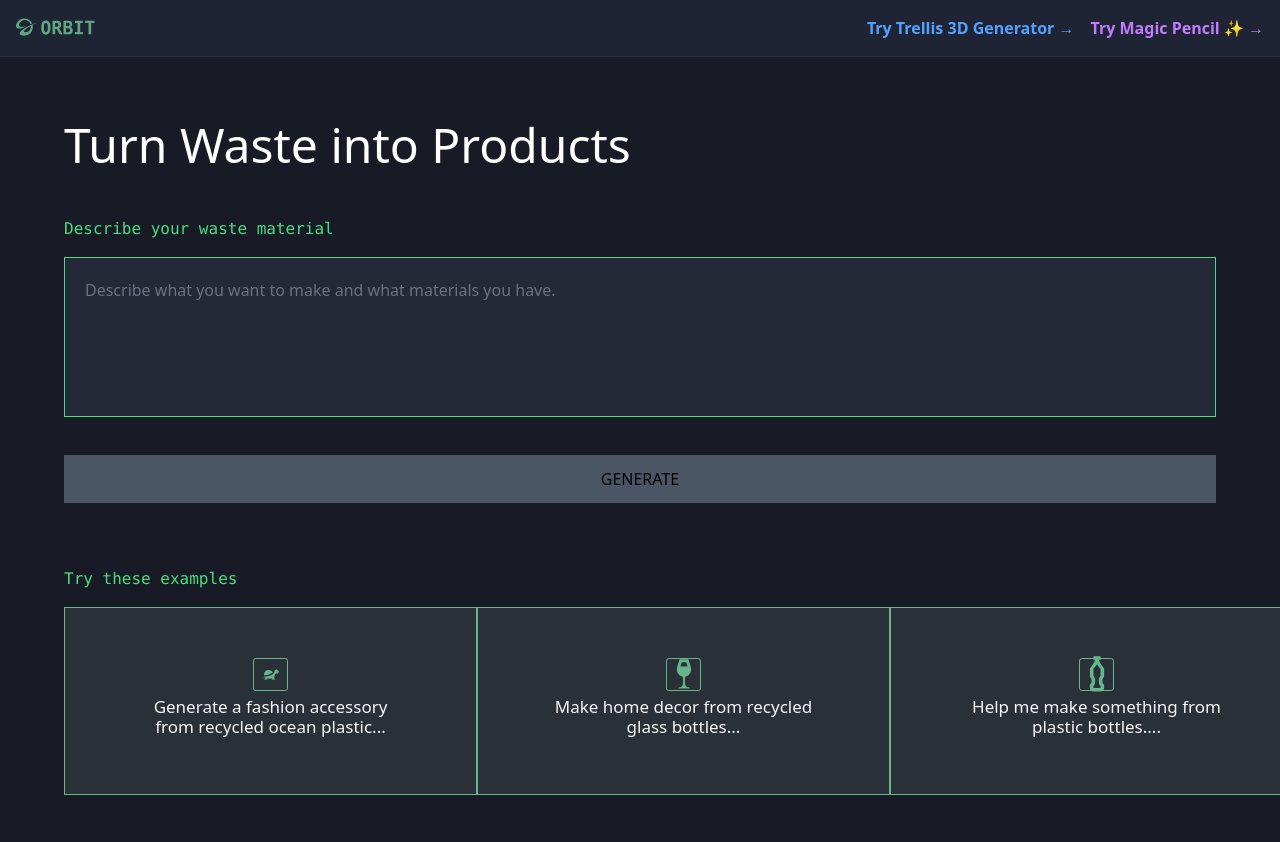
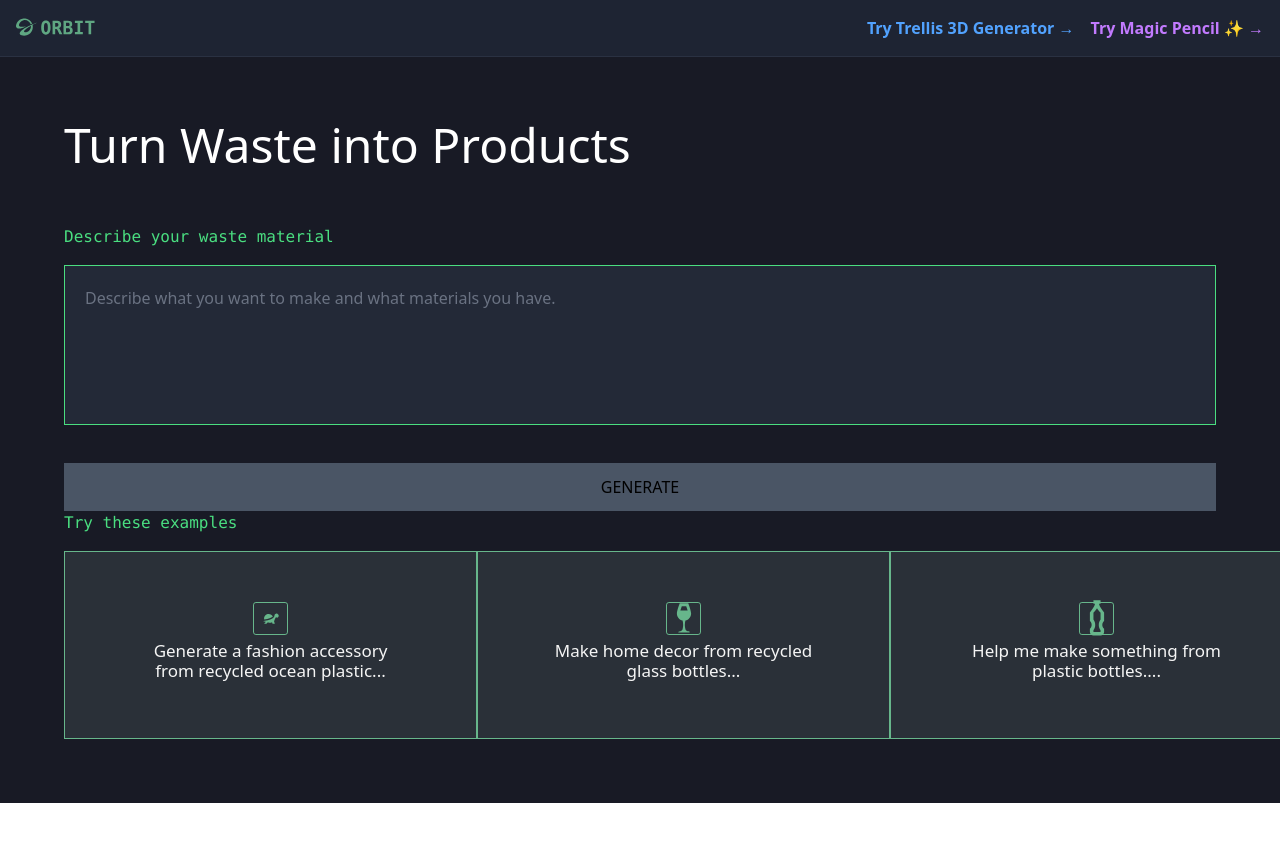
Before and after one commit to stanleypangg/Orbit, a Next.js app in the folder frontend/: page /poc in a window 1280 px wide. Shown: the top 842 px of the page. After the commit the page ends 803 px from the top, so only its background shows below. Built offline with nearby package versions, Linux system fonts and the light colour scheme.

Commit message:
animation fixes

```diff
--- a/frontend/app/poc/page.tsx
+++ b/frontend/app/poc/page.tsx
@@ -64,23 +64,28 @@ export default function Home() {
     setAnimationPhase(1);
 
     setTimeout(() => {
-      // Phase 2: Clear input and start transform (300-600ms)
+      // Phase 2: Fade out title and button (300-600ms)
       setAnimationPhase(2);
-      setPrompt("");
     }, 300);
 
     setTimeout(() => {
-      // Phase 3: Expand box (600-1000ms)
+      // Phase 3: Clear input, slide to top (600-1000ms)
       setAnimationPhase(3);
+      setPrompt("");
     }, 600);
 
     setTimeout(() => {
-      // Phase 4: Prepare for transition (1300ms) - wait for grow to finish
+      // Phase 4: Expand box (1000-1800ms)
       setAnimationPhase(4);
-    }, 1300);
+    }, 1000);
 
     setTimeout(() => {
-      // Phase 5: Switch to chat mode and show first message (1400ms)
+      // Phase 5: Prepare for transition (1800ms) - wait for grow to finish
+      setAnimationPhase(5);
+    }, 1800);
+
+    setTimeout(() => {
+      // Phase 6: Switch to chat mode and show first message (1900ms)
       const messageId = Date.now().toString();
       setMessages([
         {
@@ -91,12 +96,12 @@ export default function Home() {
       ]);
       setAnimatedMessageIds(new Set([messageId]));
       setIsChatMode(true);
-      setAnimationPhase(5);
-    }, 1400);
+      setAnimationPhase(6);
+    }, 1900);
 
     setTimeout(() => {
-      // Phase 6: Animation complete, fetch AI response
-      setAnimationPhase(6);
+      // Phase 7: Animation complete, fetch AI response
+      setAnimationPhase(7);
       setIsGenerating(false);
 
       // TODO: Call API and add assistant response
@@ -114,7 +119,7 @@ export default function Home() {
         ]);
         setAnimatedMessageIds((prev) => new Set([...prev, assistantId]));
       }, 500);
-    }, 1900);
+    }, 2400);
   };
 
   const handleSendMessage = async () => {
@@ -180,20 +185,19 @@ export default function Home() {
 
         {/* Chat Container */}
         <div className="flex-1 flex flex-col max-w-8xl px-16 mx-auto w-full py-8">
-          <h1 className="text-5xl font-light text-white mb-8">
-            Turn Waste into Products
-          </h1>
-
           {/* Messages Area - This is the grown textarea transformed */}
           <div className="flex-1 bg-[#232937] border border-[#4ade80] p-6 mb-4 overflow-y-auto">
             <div className="space-y-4">
-              {messages.map((message) => {
+              {animationPhase >= 6 &&
+                messages.map((message) => {
                   const shouldAnimate = animatedMessageIds.has(message.id);
                   return (
                     <div
                       key={message.id}
                       className={`flex ${
-                      message.role === "user" ? "justify-end" : "justify-start"
+                        message.role === "user"
+                          ? "justify-end"
+                          : "justify-start"
                       }`}
                     >
                       <div
@@ -223,7 +227,7 @@ export default function Home() {
           {/* Chat Input */}
           <div
             className={`transition-all duration-500 ease-out ${
-              animationPhase >= 5
+              animationPhase >= 6
                 ? "translate-y-0 scale-100 opacity-100"
                 : "translate-y-full scale-95 opacity-0"
             }`}
@@ -283,19 +287,54 @@ export default function Home() {
       </div>
 
       {/* Main Content */}
-      <div className="max-w-8xl px-16 mx-auto py-16">
+      <div
+        className="mx-auto transition-all duration-500 ease-out"
+        style={{
+          maxWidth: animationPhase >= 3 ? "100%" : "var(--max-width-8xl)",
+          paddingLeft: animationPhase >= 3 ? "4rem" : "4rem",
+          paddingRight: animationPhase >= 3 ? "4rem" : "4rem",
+          paddingTop: animationPhase >= 3 ? "2rem" : "4rem",
+          paddingBottom: animationPhase >= 3 ? "0" : "0",
+        }}
+      >
         {/* Title */}
-        <h1 className="text-5xl font-light text-white mb-2">
+        <div className="overflow-hidden">
+          <h1
+            className="text-5xl font-light text-white mb-2 transition-all duration-500 ease-out"
+            style={{
+              transform:
+                animationPhase >= 2 ? "translateY(-150%)" : "translateY(0)",
+              opacity: animationPhase >= 2 ? 0 : 1,
+            }}
+          >
             Turn Waste into Products
           </h1>
+        </div>
 
         {/* Input Section */}
-        <div className="mt-12 mb-8">
+        <div
+          className="transition-all duration-500 ease-out"
+          style={{
+            marginTop: animationPhase >= 3 ? "0" : "3rem",
+            marginBottom: animationPhase >= 3 ? "0" : "2rem",
+            transform:
+              animationPhase >= 3 ? "translateY(-50px)" : "translateY(0)",
+          }}
+        >
+          <div className="overflow-hidden">
             {animationPhase < 2 && (
-            <label className="block text-[#4ade80] text-base mb-4 font-mono transition-opacity duration-300">
+              <label
+                className="block text-[#4ade80] text-base mb-4 font-mono transition-all duration-500 ease-out"
+                style={{
+                  transform:
+                    animationPhase >= 2 ? "translateY(-150%)" : "translateY(0)",
+                  opacity: animationPhase >= 2 ? 0 : 1,
+                }}
+              >
                 Describe your waste material
               </label>
             )}
+          </div>
           <div className="relative">
             <textarea
               value={prompt}
@@ -306,12 +345,12 @@ export default function Home() {
                 }
               }}
               placeholder={
-                animationPhase < 2
+                animationPhase < 3
                   ? "Describe what you want to make and what materials you have."
                   : ""
               }
               style={{
-                height: animationPhase >= 3 ? "60vh" : "10rem",
+                height: animationPhase >= 4 ? "60vh" : "10rem",
                 transition: "height 800ms cubic-bezier(0.4, 0, 0.2, 1)",
               }}
               className="w-full bg-[#232937] text-white text-base border p-5 resize-none focus:outline-none border-[#4ade80] placeholder:text-gray-500"
@@ -320,7 +359,15 @@ export default function Home() {
         </div>
 
         {/* Generate Button */}
-        {animationPhase < 2 && (
+        <div className="overflow-hidden">
+          <div
+            className="transition-all duration-500 ease-out"
+            style={{
+              transform:
+                animationPhase >= 2 ? "translateY(150%)" : "translateY(0)",
+              opacity: animationPhase >= 2 ? 0 : 1,
+            }}
+          >
             <button
               onClick={handleGenerate}
               disabled={!prompt.trim() || isGenerating}
@@ -328,12 +375,20 @@ export default function Home() {
             >
               {isGenerating ? "GENERATING..." : "GENERATE"}
             </button>
-        )}
+          </div>
+        </div>
       </div>
 
       {/* Examples Section */}
-      {animationPhase < 1 && (
-        <div className="max-w-8xl px-16 mx-auto pb-16 transition-all duration-300 ease-out">
+      <div className="overflow-hidden">
+        <div
+          className="max-w-8xl px-16 mx-auto pb-16 transition-all duration-500 ease-out"
+          style={{
+            transform:
+              animationPhase >= 1 ? "translateY(100%)" : "translateY(0)",
+            opacity: animationPhase >= 1 ? 0 : 1,
+          }}
+        >
           <h2 className="text-[#4ade80] text-base mb-4 font-mono">
             Try these examples
           </h2>
@@ -349,7 +404,7 @@ export default function Home() {
             ))}
           </div>
         </div>
-      )}
+      </div>
     </div>
   );
 }
```
Lines whose indentation alone changed are shown as unchanged.
